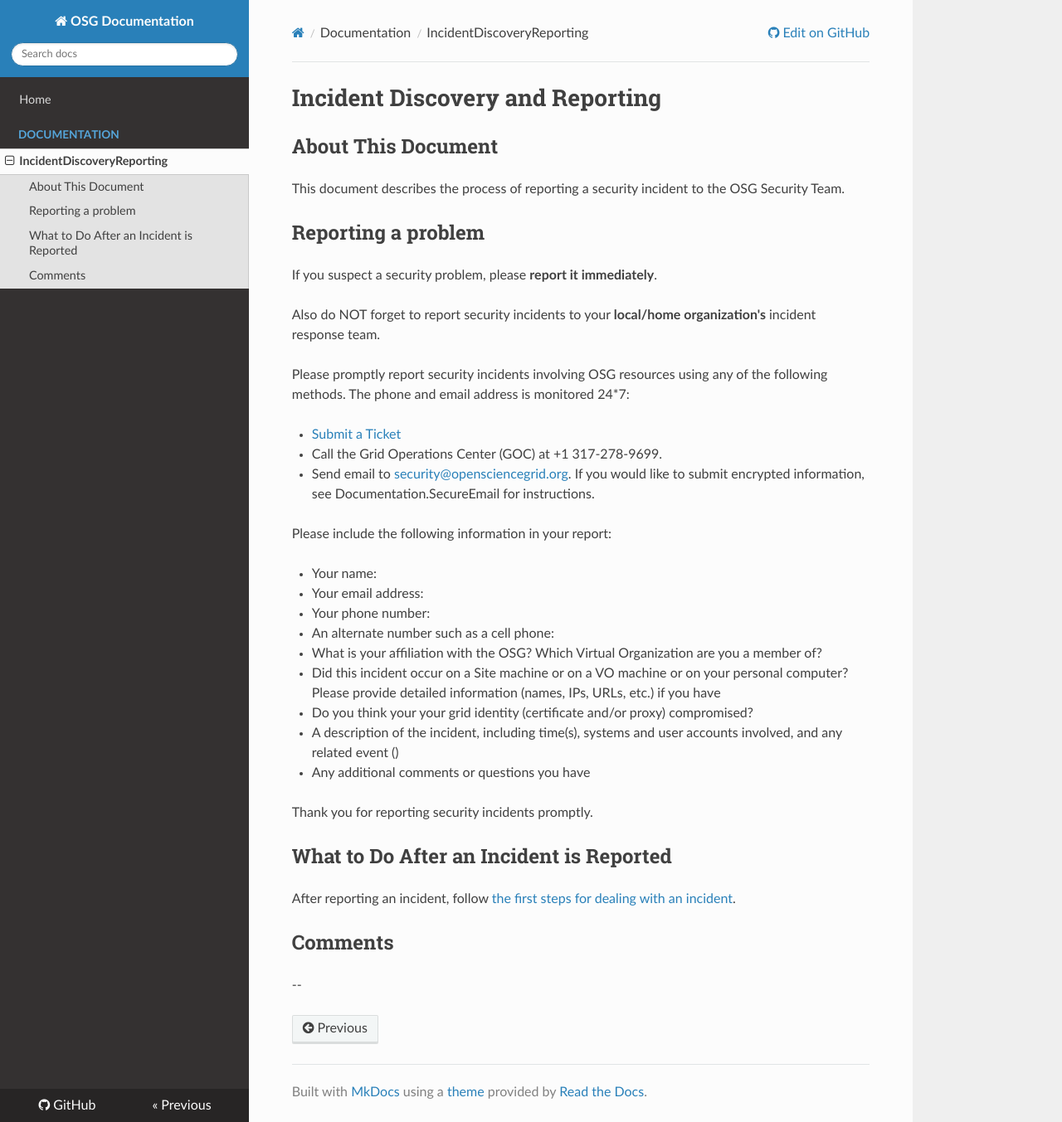
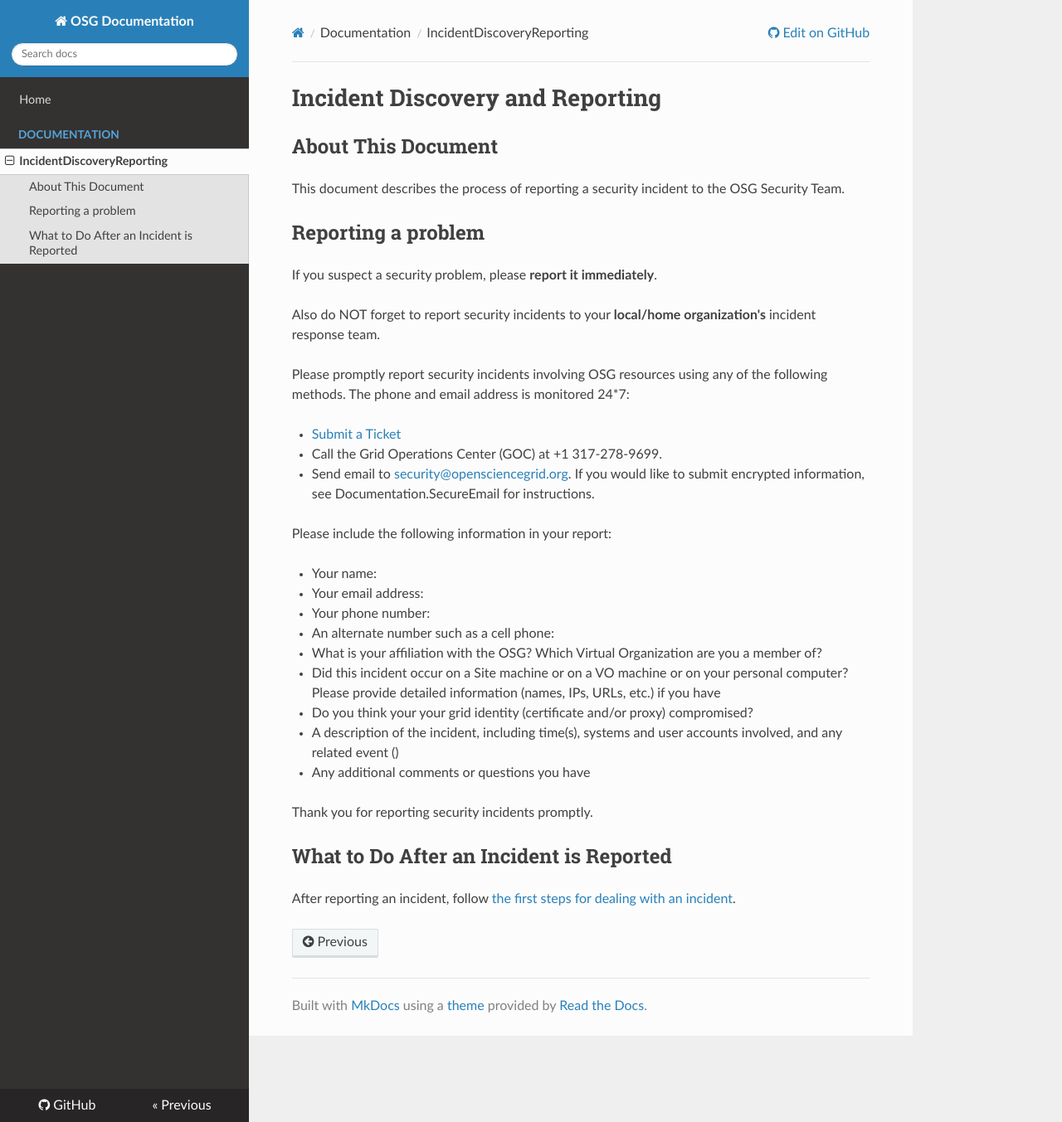
Before and after one commit to opensciencegrid/security, an MkDocs documentation site: the page built from docs/IncidentDiscoveryReporting.md, in a window 1280 px wide and 1353 px high. Shown: the whole window at 83% size. Built offline with MkDocs 1.6.1, drawn with Linux system fonts in a browser that asks for light colours; nearby versions of some CDN libraries; old or Windows-style settings are respelled for this version of MkDocs.

Commit message:
Removed comments section

```diff
--- a/docs/IncidentDiscoveryReporting.md
+++ b/docs/IncidentDiscoveryReporting.md
@@ -37,10 +37,3 @@ What to Do After an Incident is Reported
 ----------------------------------------
 
 After reporting an incident, follow [the first steps for dealing with an incident](Documentation.IncidentFirstSteps).
-
-Comments
---------
-
-<span class="twiki-macro COMMENT" type="tableappend"></span>
-
---
```
